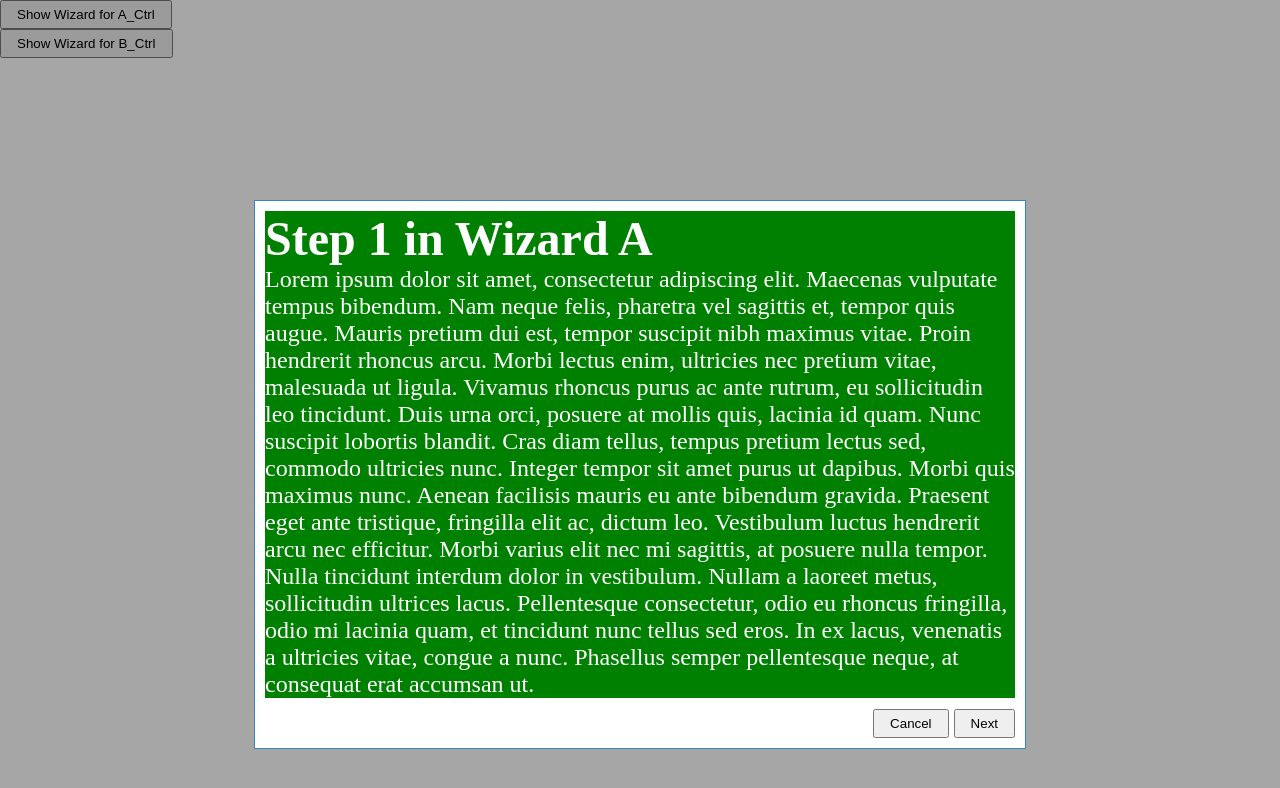
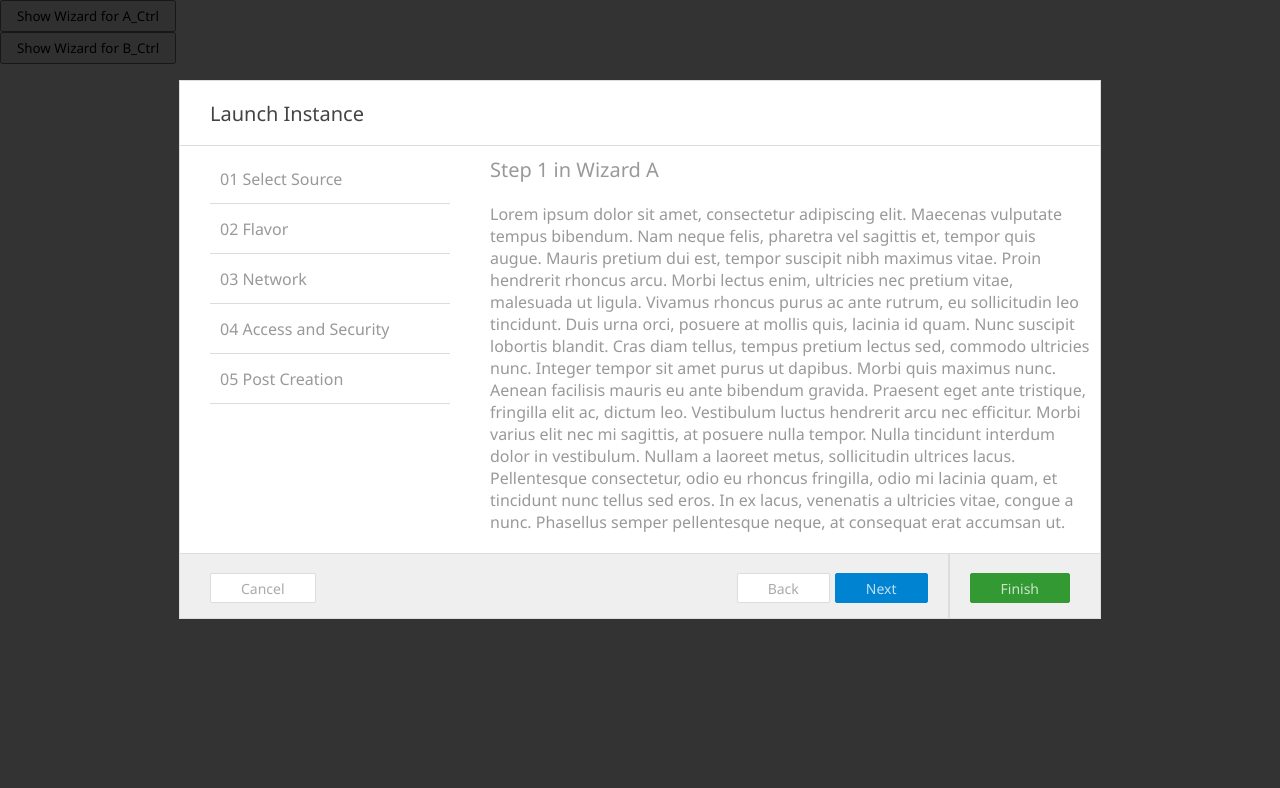
Before and after one commit to palecrow/wizard-angular, a website: page client-side/index.html in a window 1280 px wide. Both pictures are taken after a click on the button "Show Wizard for A_Ctrl". Drawn offline with nearby package versions, Linux system fonts and the light colour scheme.

Commit message:
Making the look-and-feel close to mock-ups.

```diff
--- a/client-side/css/styles.css
+++ b/client-side/css/styles.css
@@ -6,6 +6,11 @@
     margin: 0;
     padding: 0;
     box-sizing: border-box;
+    outline: none;
+    font-family: "Segoe UI Light","Segoe WPC","Segoe UI", Helvetica, Arial, "Arial Unicode MS", Sans-Serif;
+    font-weight: lighter;
+    list-style: none;
+    text-decoration: none;
 }
 
 button {
@@ -37,17 +42,57 @@ button {
     left: 0;
     right: 0;
     bottom: 0;
-    background: rgba(0,0,0,.35);
+    background: rgba(0,0,0,.8);
+}
+
+.wizard .light-box {
+    position: relative;
+    display: inline-block;
+    z-index: 1000;
+    margin-top: 80px;
+    border: 1px solid #ddd;
+    background: white;
+    text-align: left;
+}
+
+.wizard .title {
+    height: 65px;
+    line-height: 65px;
+    vertical-align: top;
+    padding: 0 30px;
+    color: #444;
+    font-size: 20px;
+    border-bottom: 1px solid #ddd;
+    vertical-align: top;
 }
 
 .wizard .content {
+    display: inline-block;
+    vertical-align: top;
+}
+
+.wizard .content h1 {
+    font-size: 20px;
+}
+
+.wizard .content p {
+    margin-top: 20px;
+}
+
+.wizard .nav {
     position: relative;
     display: inline-block;
-    z-index: 1000;
-    margin-top: 200px;
-    border: 1px solid #38b;
-    background: white;
-    text-align: left;
+    width: 300px;
+    padding: 8px 30px;
+}
+
+.wizard .nav li {
+    height: 50px;
+    line-height: 50px;
+    vertical-align: middle;
+    border-bottom: 1px solid #ddd;
+    padding-left: 10px;
+    color: #999;
 }
 
 .wizard .step {
@@ -63,31 +108,63 @@ button {
 
 .wizard .form {
     padding: 10px;
-    padding-bottom: 50px;
+    padding-bottom: 65px;
 }
 
 .wizard .toolbar {
     position: absolute;
-    left: 0;
+    left: -300px;
     right: 0;
     bottom: 0;
-    height: 50px;
+    height: 65px;
+    line-height: 65px;
+    vertical-align: middle;
+    background: #efefef;
+    border-top: 1px solid #ddd;
 }
 
 .wizard .toolbar .left-btn-grp {
     position: absolute;
-    left: 10px;
-    bottom: 10px;
+    left: 30px;
 }
 
 .wizard .toolbar .right-btn-grp {
     position: absolute;
-    right: 10px;
-    bottom: 10px;
+    right: 30px;
+}
+
+.wizard .btn-wrap {
+    display: inline-block;
+}
+
+.wizard .btn-wrap.finish {
+    padding-left: 15px;
+    margin-left: 20px;
+    border-left: 2px solid #ddd;
 }
 
 .wizard button {
-    padding: 5px 15px;
+    height: 30px;
+    line-height: 30px;
+    vertical-align: middle;
+    padding: 0 30px;
+    font-size: 14px;
+    color: #aaa;
+    border: 1px solid #ddd;
+    border-radius: 2px;
+    background: #fff;
+}
+
+.wizard button.next {
+    color: rgba(255,255,255,.75);
+    border-color: #0083d1;
+    background: #0083d1;
+}
+
+.wizard button.finish {
+    color: rgba(255,255,255,.75);
+    border-color: #393;
+    background: #393;
 }
 
 .wizard .toolbar .left-btn-grp button {
@@ -98,20 +175,21 @@ button {
     margin-left: 5px;
 }
 
+
 /*------------------------------------------------------------------------------
  launch instance wizard contents
 */
 
 .wizard-a {
-    width: 750px;
-    color: white;
-    font-size: 24px;
-    background: green;
+    width: 600px;
+    color: #999;
+    font-size: 16px;
+    padding-bottom: 20px
 }
 
 .wizard-b {
-    width: 1200px;
-    color: white;
-    font-size: 24px;
-    background: orange;
+    width: 900px;
+    color: #999;
+    font-size: 16px;
+    padding-bottom: 20px
 }
--- a/client-side/html/wizard-step.html
+++ b/client-side/html/wizard-step.html
@@ -2,15 +2,18 @@
     <div class="form" ng-transclude></div>
     <div class="toolbar">
         <div class="left-btn-grp">
-            <button class="back"
-                ng-click="back()"
-                ng-hide="backBtnDisabled">{{ btnLabel.back }}</button>
+            <button class="cancel"
+                ng-click="cancel()" ng-disable="cancelBtnDisabled">{{ btnLabel.cancel }}</button>
         </div>
         <div class="right-btn-grp">
-            <button class="cancel" ng-click="cancel()">{{
-                btnLabel.cancel }}</button
-           ><button class="next" ng-click="next()">{{
-                isLastStep? btnLabel.finish : btnLabel.next }}</button>
+            <button class="back"
+                ng-click="back()" ng-disable="backBtnDisabled">{{ btnLabel.back }}</button
+            ><button class="next"
+                ng-click="next()" ng-disable="nextBtnDisabled">{{ btnLabel.next }}</button
+            ><div class="btn-wrap finish">
+                <button class="finish"
+                    ng-click="finish()" ng-disable="finishBtnDisabled">{{ btnLabel.finish }}</button>
+            </div>
         </div>
     </div>
 </div>
--- a/client-side/html/wizard.html
+++ b/client-side/html/wizard.html
@@ -1,4 +1,14 @@
 <div class="modal wizard">
     <div class="overlay"></div>
-    <div class="content" ng-transclude></div>
+    <div class="light-box">
+        <div class="title">Launch Instance</div>
+        <ul class="nav">
+            <li>01 Select Source</li>
+            <li>02 Flavor</li>
+            <li>03 Network</li>
+            <li>04 Access and Security</li>
+            <li>05 Post Creation</li>
+        </ul
+        ><div class="content" ng-transclude></div>
+    </div>
 </div>
--- a/client-side/js/directives/wizard.js
+++ b/client-side/js/directives/wizard.js
@@ -20,7 +20,7 @@
             link: function(scope, element, attrs, controllers) {
 
                 var opened = false,
-                    contentContainer = angular.element(element[0].children[1]),
+                    contentContainer = angular.element(element[0].children[1].children[2]),
                     currentIndex = 0,
                     steps = contentContainer[0].children,
                     stepsCount = contentContainer[0].childElementCount;
```
